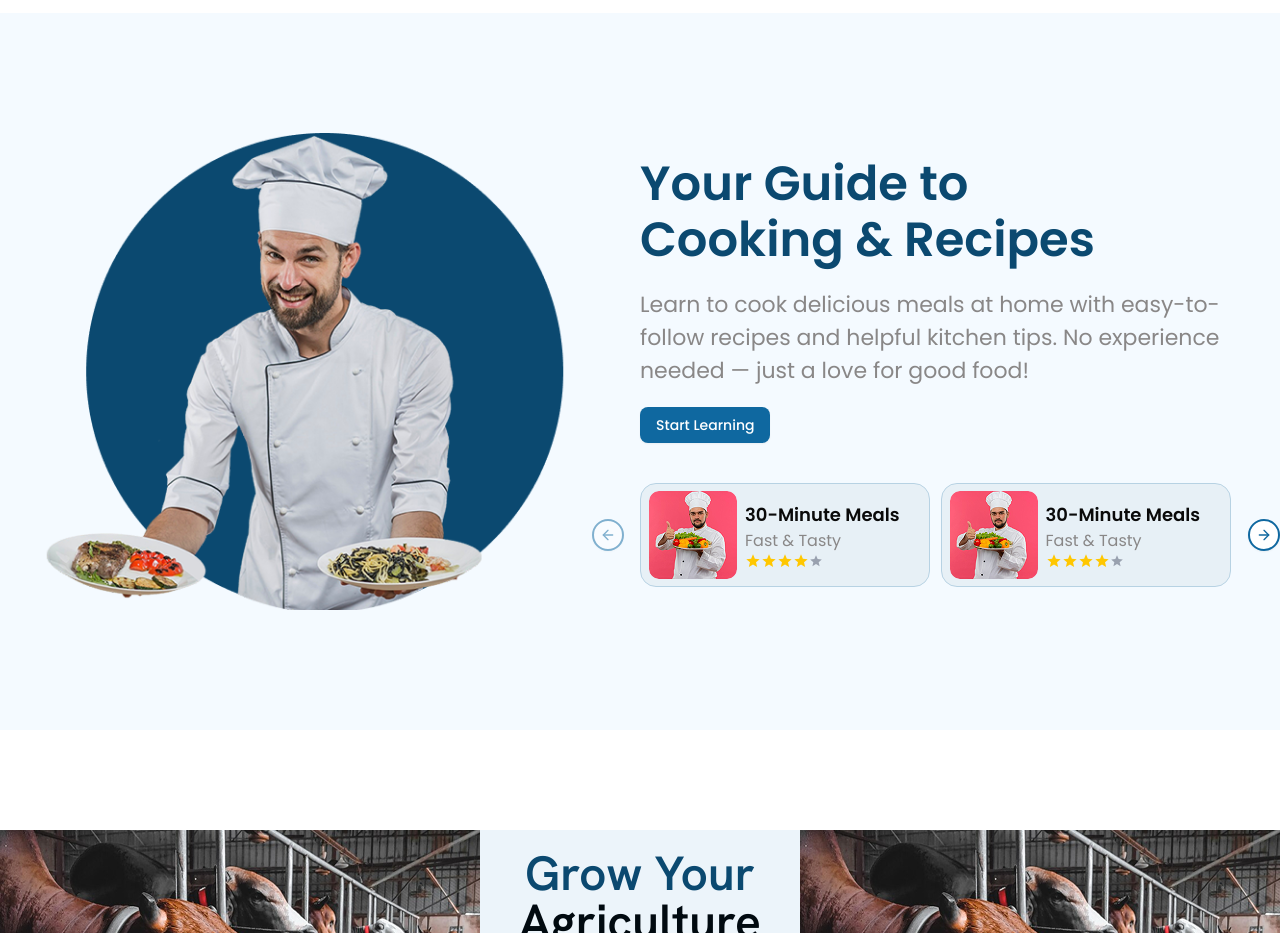
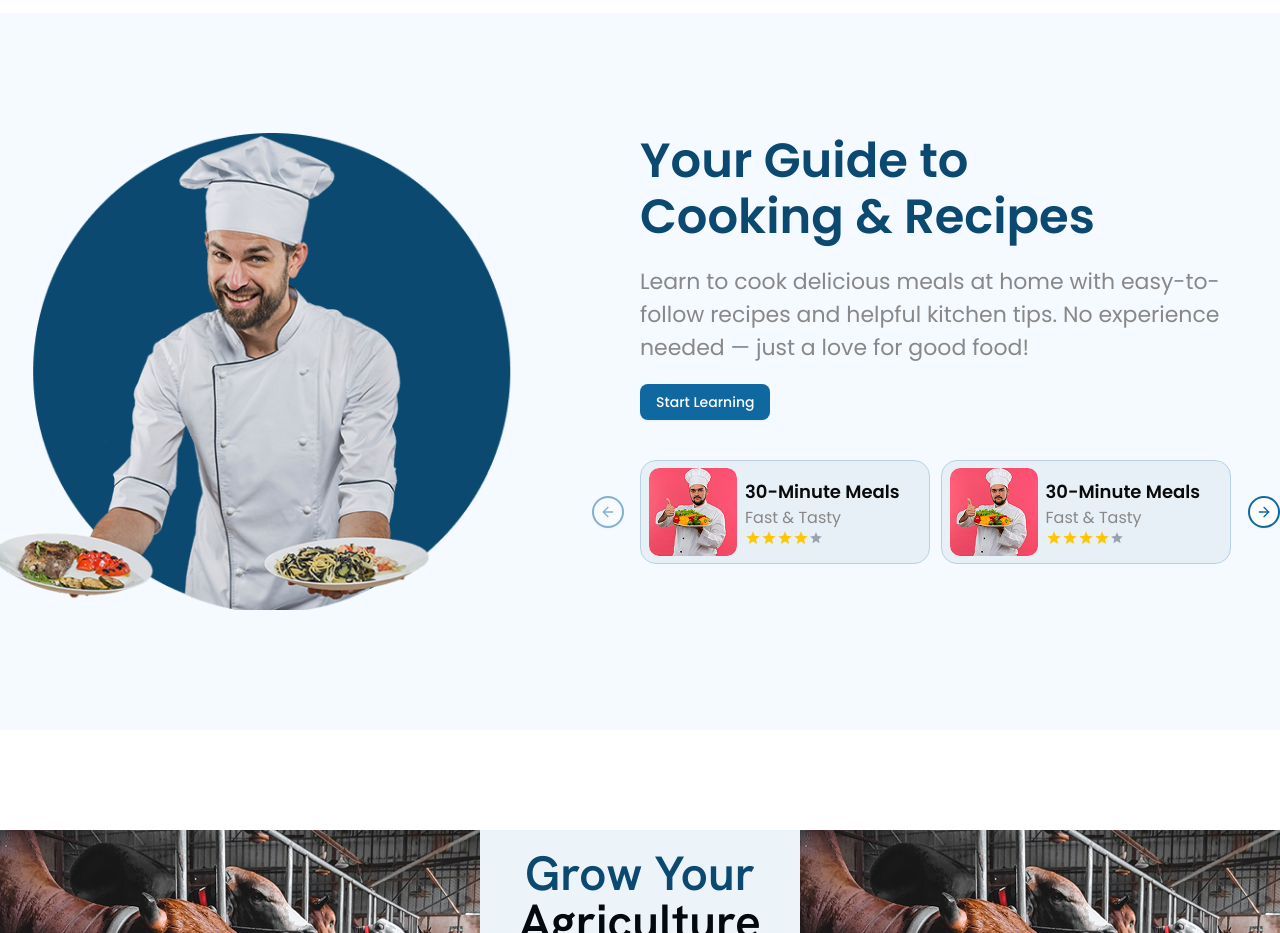
Before and after one commit to MohammadNaiem65/sekhai, a Next.js app: page / in a window 1280 px wide. Shown: the part 1580-2513 px from the top of the page. Built offline with nearby package versions, Linux system fonts and the light colour scheme.

Commit message:
fix: fixed image alignment

```diff
--- a/src/components/home/mentorSliderOne/mentorSliderOne.jsx
+++ b/src/components/home/mentorSliderOne/mentorSliderOne.jsx
@@ -5,13 +5,13 @@ import Carousel from "./carousel";
 export default function MentorSliderOne() {
   return (
     <section className="mt-[6.25rem] h-[44.813rem] w-full bg-[#F4FAFF] pt-[7.5rem]">
-      <div className="relative container-width flex items-center justify-between">
+      <div className="relative container-width flex items-center justify-end">
         <Image
           alt="chef image"
           src="/chef.png"
           width={529}
           height={581}
-          className=""
+          className="absolute top-0 -left-[53px]"
         />
 
         <section className="w-[37.5rem]">
```
